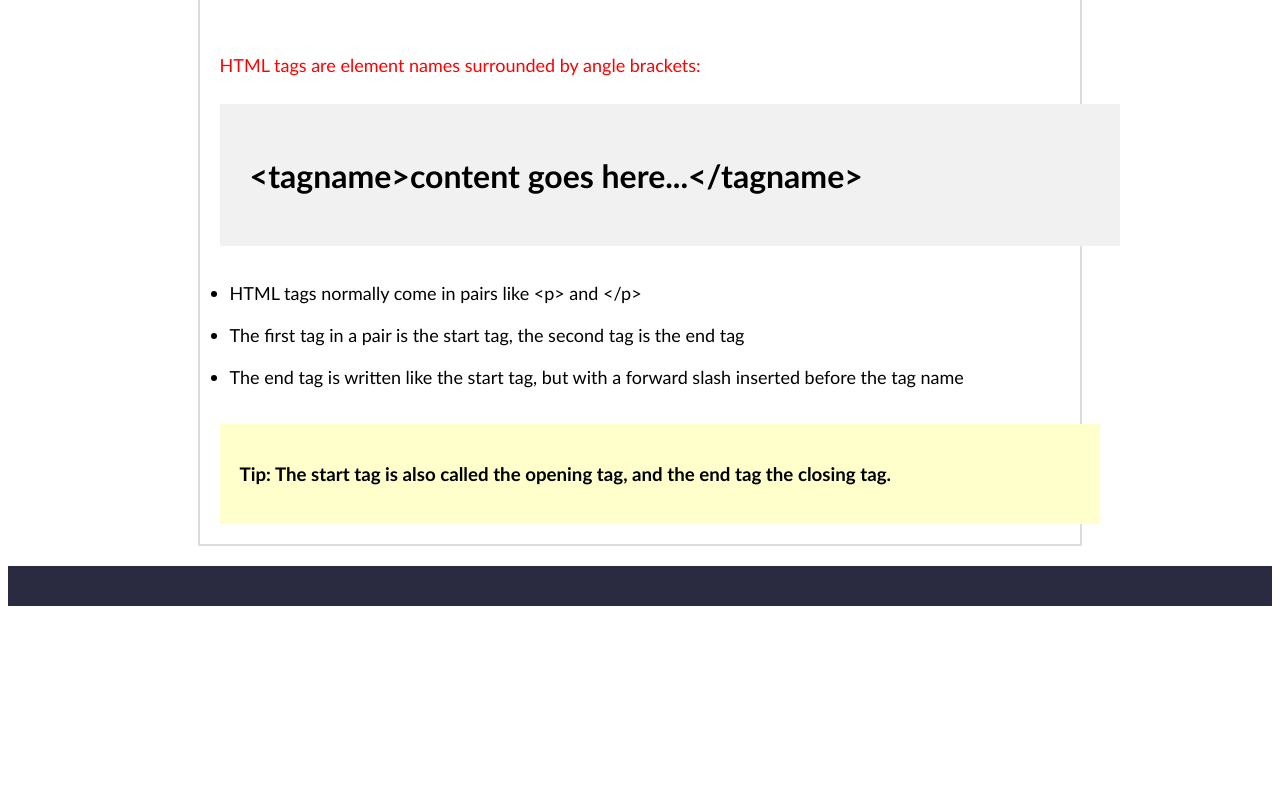
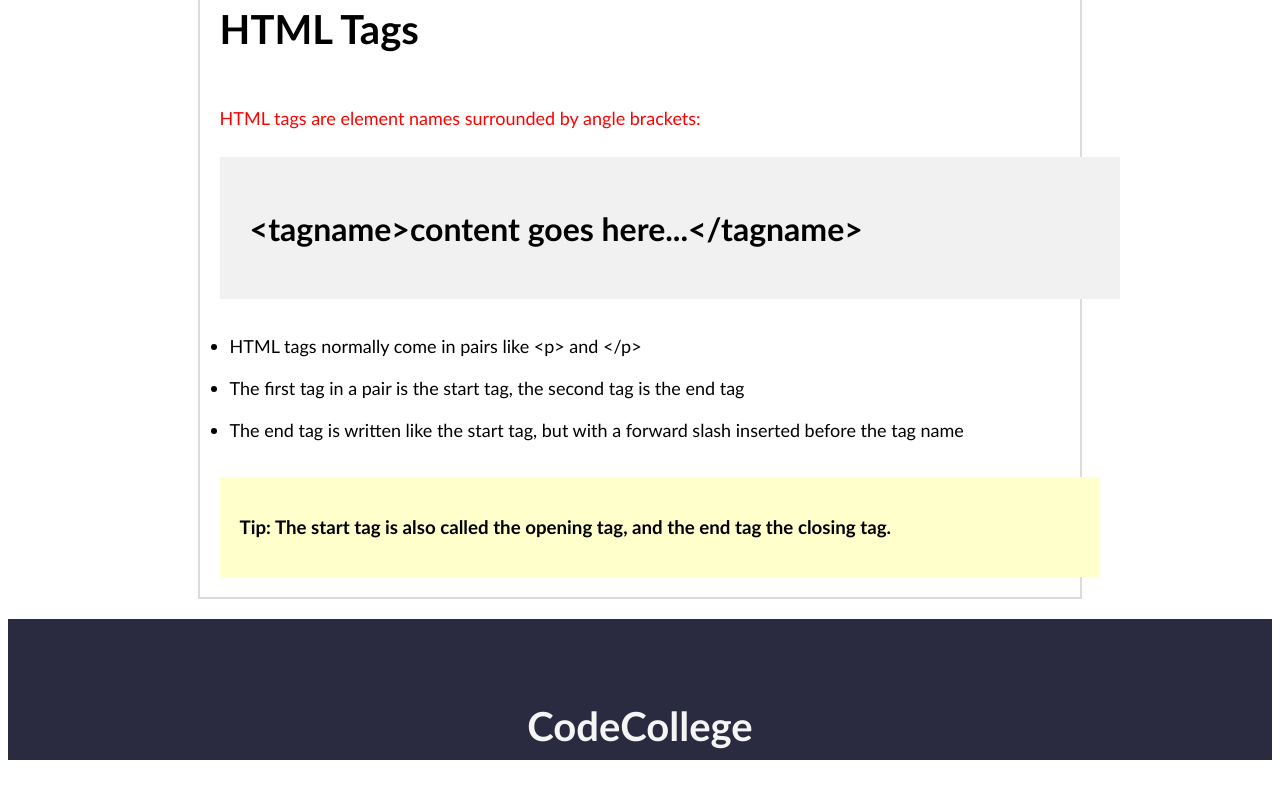
Before and after one commit to MahsumaRezai/CodeToLearn, a Next.js app: page /Nexthtmlone in a window 1280 px wide. Shown: the part 1842-2635 px from the top of the page. Before the commit the page ends 2456 px from the top, so only its background shows below. Built offline with nearby package versions, Linux system fonts and the light colour scheme.

Commit message:
add commit for 25

```diff
--- a/component/Head/Htmlhead.js
+++ b/component/Head/Htmlhead.js
@@ -20,6 +20,11 @@ const Htmlhead = (props) => {
                     </div>
                 </div>
 
+                <div className={classes.titletow}>
+                    <h2>{props.titletow}</h2>
+
+                </div>
+
 
             </div>
 
--- a/component/Head/Htmlhead.module.css
+++ b/component/Head/Htmlhead.module.css
@@ -22,3 +22,10 @@
     gap: 600px;
     padding: 10px
 }
+.titletow h2 {
+    text-align: center;
+    padding: 10px;
+    color: whitesmoke;
+    font-family: 'Trebuchet MS', 'Lucida Sans Unicode', 'Lucida Grande', 'Lucida Sans', Arial, sans-serif;
+    font-size: 40px
+}
--- a/component/Html/HtmlLesson1.js
+++ b/component/Html/HtmlLesson1.js
@@ -7,7 +7,7 @@ import Tip from './Tip';
 const HtmlLesson1 = (props) => {
     return (
         <Fragment>
-            <Htmlhead title="CodeCollege"   textcenter="HtmlHome" />
+            <Htmlhead title="CodeCollege" textcenter="HtmlHome" />
             <div className={classes.into}>
                 <div className={classes.list}>
                     <div className={classes.title}>
@@ -82,7 +82,7 @@ const HtmlLesson1 = (props) => {
 
 
             </div>
-            <Htmlhead/>
+            <Htmlhead  titletow="CodeCollege"/>
 
 
         </Fragment>
```
